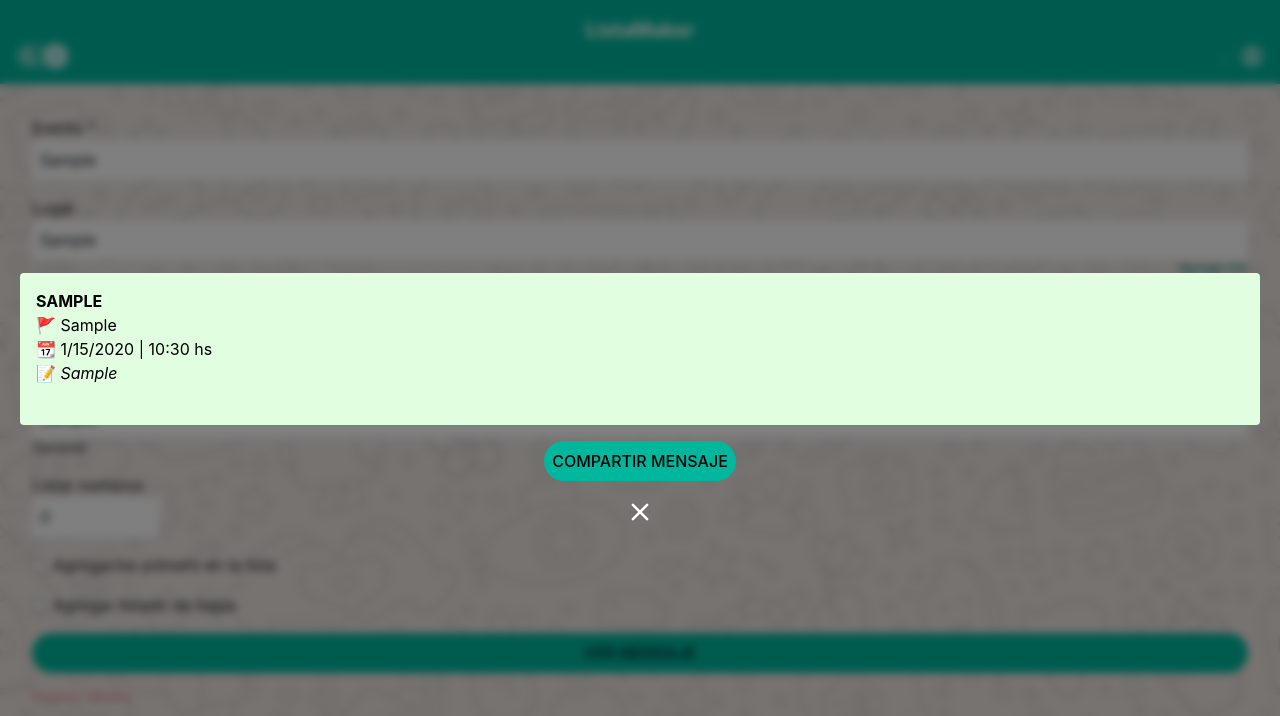
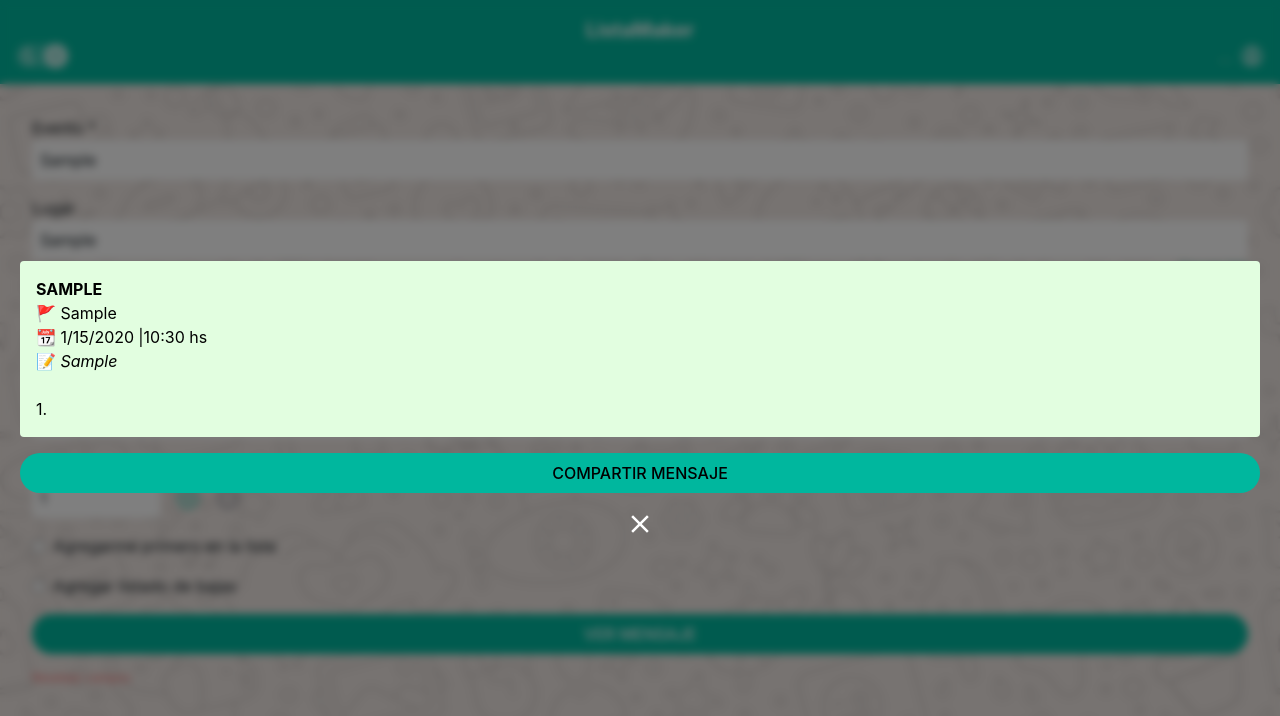
Before and after one commit to mateowebdev/wapp-list-maker, a React (Vite) app: page / in a window 1280 px wide. Both pictures are taken after typing "Sample", "Sample", "2020-01-15", "10:30", "Sample" into the empty fields and a click on the button "VER MENSAJE". Shown: the top 716 px of the page. Built offline with nearby package versions, Linux system fonts and the light colour scheme.

Commit message:
minus add buttons

```diff
--- a/src/App.jsx
+++ b/src/App.jsx
@@ -19,7 +19,7 @@ function App() {
     dia: "",
     hora: "",
     descripcion: "",
-    listado: 0,
+    listado: 1,
     primero: false,
     listaBajas: false,
   });
--- a/src/components/main/Main.jsx
+++ b/src/components/main/Main.jsx
@@ -1,9 +1,10 @@
 import { useRef, useState } from "react";
 
 import { FiMap } from "react-icons/fi";
+import { AiOutlinePlusCircle, AiOutlineMinusCircle } from "react-icons/ai";
 
-export default function Main({user, evento, handleEvento }) {
-  const formRef = useRef(null)
+export default function Main({ user, evento, handleEvento }) {
+  const formRef = useRef(null);
   const [link, setLink] = useState(false);
 
   const [detalleEvento, setDetalleEvento] = useState({
@@ -63,7 +64,7 @@ export default function Main({user, evento, handleEvento }) {
     handleEvento(detalleEvento);
   };
 
-  const handleReset = ()=>{
+  const handleReset = () => {
     console.log(formRef);
     const limpio = {
       nombre: "",
@@ -75,12 +76,26 @@ export default function Main({user, evento, handleEvento }) {
       listado: 0,
       primero: false,
       listaBajas: false,
-    }
+    };
     setDetalleEvento({
       ...detalleEvento,
       ...limpio,
     });
-  }
+  };
+
+  const addListado = () => {
+    setDetalleEvento({
+      ...detalleEvento,
+      listado: detalleEvento.listado + 1,
+    });
+  };
+  const subtractListado = () => {
+    if (detalleEvento.listado === 0) return;
+    setDetalleEvento({
+      ...detalleEvento,
+      listado: detalleEvento.listado - 1,
+    });
+  };
 
   const handleInput = (e) => {
     console.log("CHANGE");
@@ -93,7 +108,7 @@ export default function Main({user, evento, handleEvento }) {
     }
 
     if (campo === "maps") {
-      valor = valor.split(" ").find(item => item.includes('https'));
+      valor = valor.split(" ").find((item) => item.includes("https"));
     }
 
     setDetalleEvento({
@@ -114,7 +129,12 @@ export default function Main({user, evento, handleEvento }) {
 
   return (
     <div className="flex-grow text-gris dark:text-dark-gris  p-8">
-      <form ref={formRef} autoComplete="off" onSubmit={handleSubmit} className="flex flex-col gap-4">
+      <form
+        ref={formRef}
+        autoComplete="off"
+        onSubmit={handleSubmit}
+        className="flex flex-col gap-4"
+      >
         <div className="flex flex-col">
           <label htmlFor="nombre">Evento *</label>
           <input
@@ -155,7 +175,9 @@ export default function Main({user, evento, handleEvento }) {
                   className="flex-grow p-2 rounded bg-white dark:bg-dark-fondo-claro"
                 />
               </div>
-              <p><small>Copia el link de Google Maps y pegalo.</small></p>
+              <p>
+                <small>Copia el link de Google Maps y pegalo.</small>
+              </p>
             </div>
           )}
           <button
@@ -200,8 +222,8 @@ export default function Main({user, evento, handleEvento }) {
             placeholder="Conseguir los paasajes con tiempo."
             className="p-2 rounded bg-white dark:bg-dark-fondo-claro"
           />
-          <small>Opcional</small>
         </div>
+        <div className="flex items-end">
           <div className="flex flex-col">
             <label htmlFor="listado">Listar numeros</label>
             <input
@@ -212,10 +234,22 @@ export default function Main({user, evento, handleEvento }) {
               type="number"
               min="0"
               step="1"
-            max="20"
+              max="25"
               className="w-32 p-2 rounded bg-white dark:bg-dark-fondo-claro"
             />
           </div>
+          <div className="flex gap-4 px-4 p-2">
+            <AiOutlinePlusCircle
+              onClick={addListado}
+              className="text-2xl text-wapp-verde"
+            />
+            <AiOutlineMinusCircle
+              onClick={subtractListado}
+              className="text-2xl text-gray-500"
+            />
+          </div>
+        </div>
+
         <div className="flex items-center gap-2">
           <input
             type="checkbox"
@@ -238,12 +272,18 @@ export default function Main({user, evento, handleEvento }) {
         </div>
         <button
           type="submit"
-          className="uppercase rounded-full bg-wapp-verde font-medium p-2 active:bg-dark-wapp-verde active:"
+          className="uppercase text-white rounded-full bg-wapp-verde font-medium p-2 active:bg-dark-wapp-verde active:"
         >
           Ver mensaje
         </button>
         <div className="flex">
-          <button onClick={handleReset} type="reset" className="text-xs text-red-400">Resetear campos</button>
+          <button
+            onClick={handleReset}
+            type="reset"
+            className="text-xs text-red-400"
+          >
+            Resetear campos
+          </button>
         </div>
       </form>
     </div>
--- a/src/components/modal/Modal.jsx
+++ b/src/components/modal/Modal.jsx
@@ -16,7 +16,7 @@ export default function Modal({ user, evento, handleModal }) {
 
   return (
     <div
-      className="bg-black bg-opacity-50 backdrop-filter backdrop-blur-sm w-full h-full p-5 absolute flex flex-col justify-center items-center gap-4"
+      className="bg-black bg-opacity-50 backdrop-filter backdrop-blur-sm w-full h-screen p-5 absolute flex flex-col justify-center items-center gap-4"
       style={{
         minHeight: "100svh",
       }}
@@ -27,8 +27,10 @@ export default function Modal({ user, evento, handleModal }) {
         {maps && <p className="text-blue-400">{maps}</p>}
         {dia && (
           <p>
-            📆 {new Date(dia.replaceAll("-", "/")).toLocaleDateString()} |{" "}
-            {hora} hs
+            <span>
+              📆 {new Date(dia.replaceAll("-", "/")).toLocaleDateString()}
+            </span>
+            {hora && <span className="ml-1">|{hora} hs</span>}
           </p>
         )}
         {descripcion && <p className="italic">📝 {descripcion}</p>}
@@ -37,22 +39,26 @@ export default function Modal({ user, evento, handleModal }) {
           ? lista.map((item, index) => {
               if (index === 0) {
                 return (
-                  <p>
+                  <p key={item + index}>
                     {item}. {user}
                   </p>
                 );
               } else {
-                return <p>{item}. </p>;
+                return <p key={item + index}>{item}. </p>;
               }
             })
           : ""}
-        {!primero && lista.length > 0 && lista.map((item) => <p>{item}. </p>)}
-        {listaBajas && <>
+        {!primero &&
+          lista.length > 0 &&
+          lista.map((item, index) => <p key={item + index}>{item}. </p>)}
+        {listaBajas && (
+          <>
             <p>------------------------------</p>
             <p>👎 Bajas: </p>
-        </>}
+          </>
+        )}
       </div>
-      <button className="uppercase rounded-full bg-wapp-verde font-medium p-2">
+      <button className="w-full uppercase rounded-full bg-wapp-verde font-medium p-2">
         Compartir mensaje
       </button>
       <MdClose onClick={handleModal} className="text-3xl text-white" />
```
Lines whose indentation alone changed are shown as unchanged.
